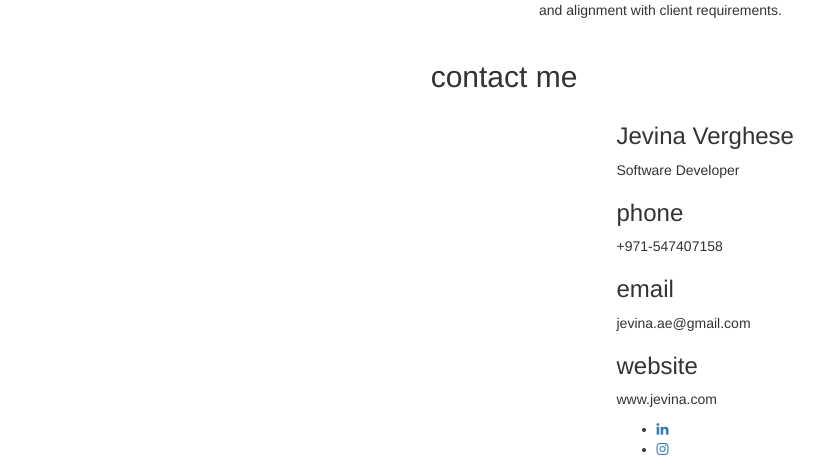
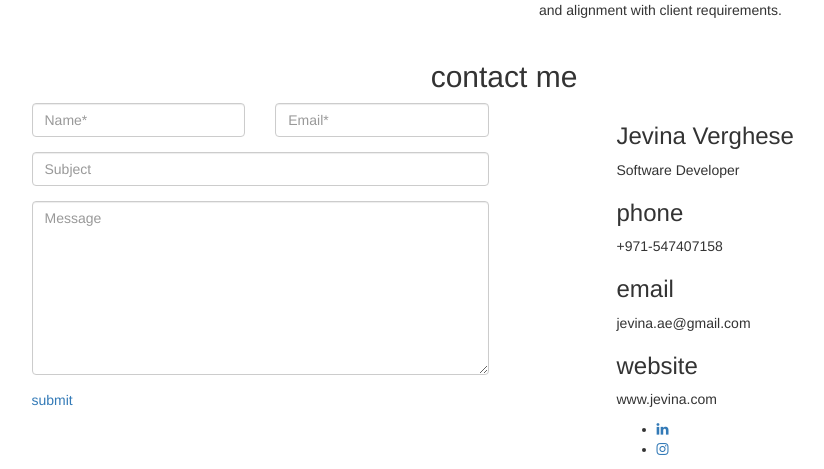
Before and after one commit to jevina13/mywebsite, a Django app: page / in a window 1280 px wide. Shown: the part 2225-2694 px from the top of the page, without its empty margins (136-960 px from the left). Run offline with Django 5.2, Linux system fonts and the light colour scheme; some libraries are stand-ins or nearby versions.

Commit message:
Contact form update

```diff
--- a/base/templates/base/home.html
+++ b/base/templates/base/home.html
@@ -464,7 +464,39 @@
 							<div class="single-contact-box">
 								<div class="contact-form">
 									<form action="/submit-form" method="POST">
-
+										<div class="row">
+											<div class="col-sm-6 col-xs-12">
+												<div class="form-group">
+												  <input type="text" class="form-control" id="name" placeholder="Name*" name="name">
+												</div><!--/.form-group-->
+											</div><!--/.col-->
+											<div class="col-sm-6 col-xs-12">
+												<div class="form-group">
+													<input type="email" class="form-control" id="email" placeholder="Email*" name="email">
+												</div><!--/.form-group-->
+											</div><!--/.col-->
+										</div><!--/.row-->
+										<div class="row">
+											<div class="col-sm-12">
+												<div class="form-group">
+													<input type="text" class="form-control" id="subject" placeholder="Subject" name="subject">
+												</div><!--/.form-group-->
+											</div><!--/.col-->
+										</div><!--/.row-->
+										<div class="row">
+											<div class="col-sm-12">
+												<div class="form-group">
+													<textarea class="form-control" rows="8" id="comment" placeholder="Message" ></textarea>
+												</div><!--/.form-group-->
+											</div><!--/.col-->
+										</div><!--/.row-->
+										<div class="row">
+											<div class="col-sm-12">
+												<div class="single-contact-btn">
+													<a class="contact-btn" role="button"  type="submit">submit</a>
+												</div><!--/.single-single-contact-btn-->
+											</div><!--/.col-->
+										</div><!--/.row-->
 									</form>
 								</div>
 							</div>
```
